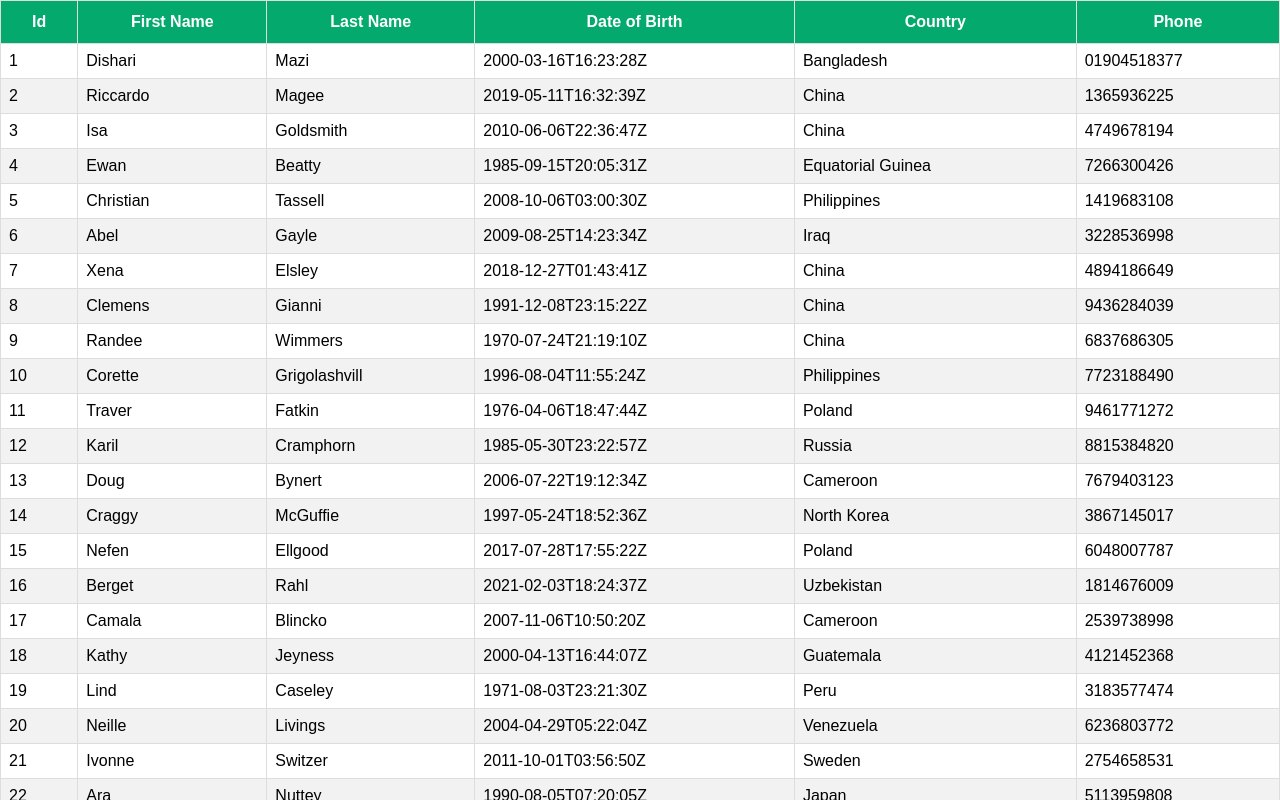
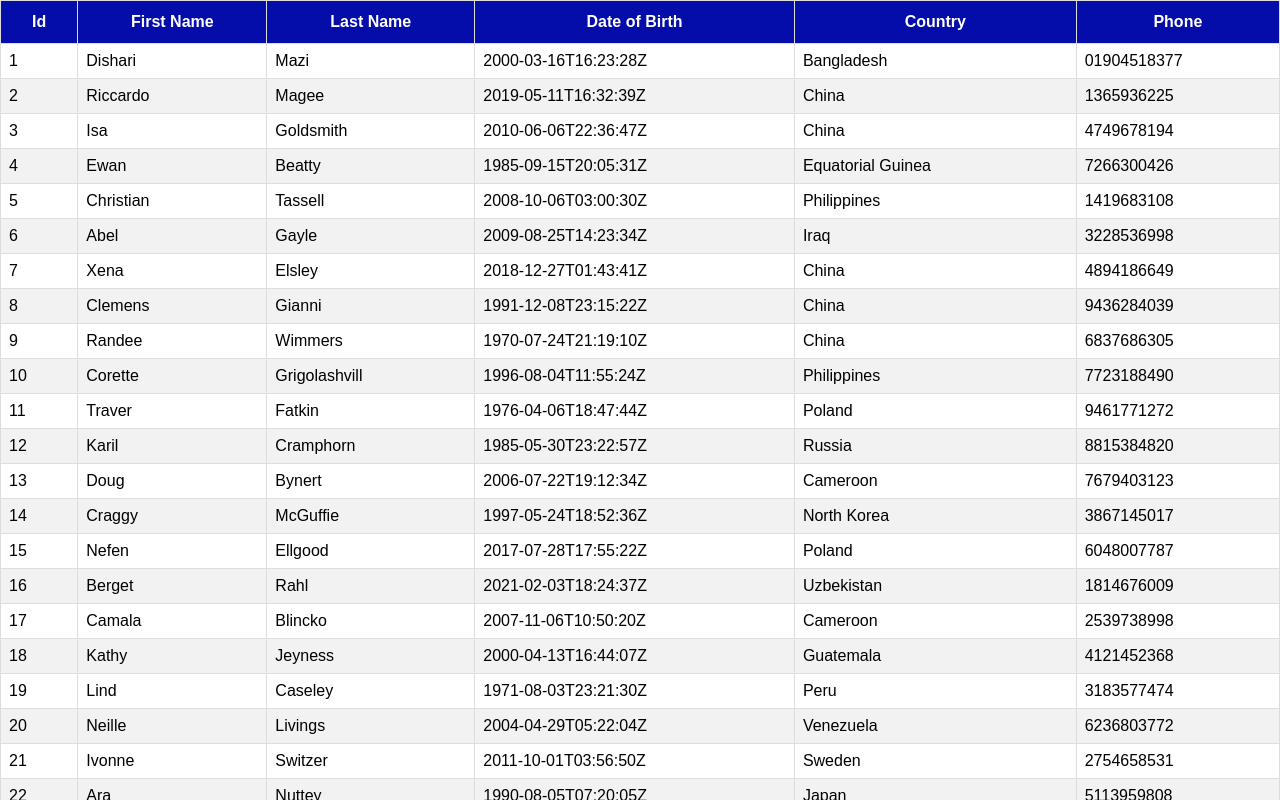
Before and after one commit to aarondb124/My-React-Projects, a React (Create React App) app in the folder react-table/: page / in a window 1280 px wide. Shown: the top 800 px of the page. Built offline with nearby package versions, Linux system fonts and the light colour scheme.

Commit message:
changes in css

```diff
--- a/react-table/public/index.html
+++ b/react-table/public/index.html
@@ -24,7 +24,7 @@
       work correctly both with client-side routing and a non-root public URL.
       Learn how to configure a non-root public URL by running `npm run build`.
     -->
-    <title>React App</title>
+    <title>React-Table-By-Json</title>
   </head>
   <body>
     <noscript>You need to enable JavaScript to run this app.</noscript>
--- a/react-table/src/components/table.css
+++ b/react-table/src/components/table.css
@@ -17,6 +17,6 @@ table {
     padding-top: 12px;
     padding-bottom: 12px;
     text-align: center;
-    background-color: #04AA6D;
+    background-color: #040caa;
     color: white;
   }
```
Also changed, not shown: 1 other file (tests, documents, lock files or other folders).
